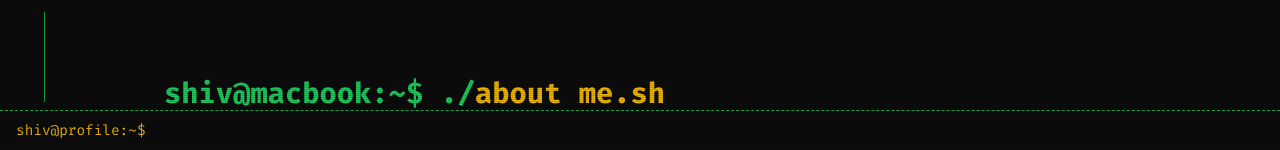
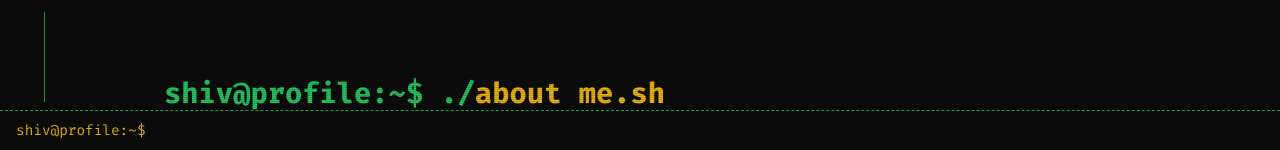
Before and after one commit to shivkumar5/portfolio, a React (Vite) app: page / in a window 1280 px wide. Shown: the part 650-800 px from the top of the page. Built offline with nearby package versions, Linux system fonts and the light colour scheme.

Commit message:
chore: Update section title prompt hostname from 'macbook' to 'profile'.

```diff
--- a/src/index.css
+++ b/src/index.css
@@ -138,7 +138,7 @@ a:focus {
 }
 
 .section-title::before {
-  content: "shiv@macbook:~$ ./";
+  content: "shiv@profile:~$ ./";
   color: var(--primary);
   font-weight: bold;
 }
```
